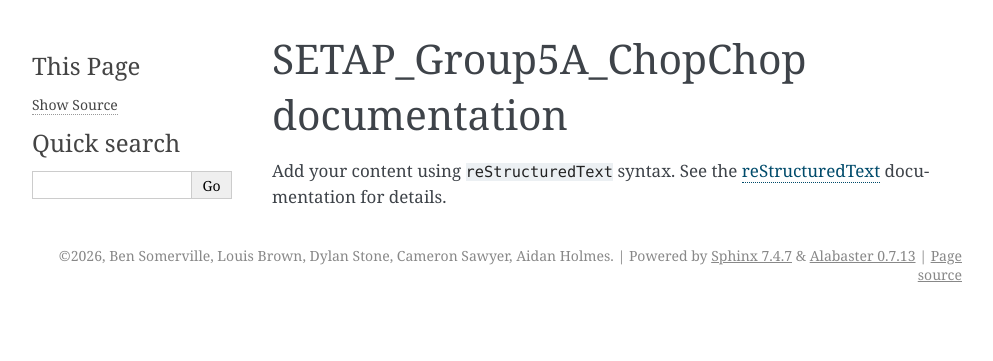
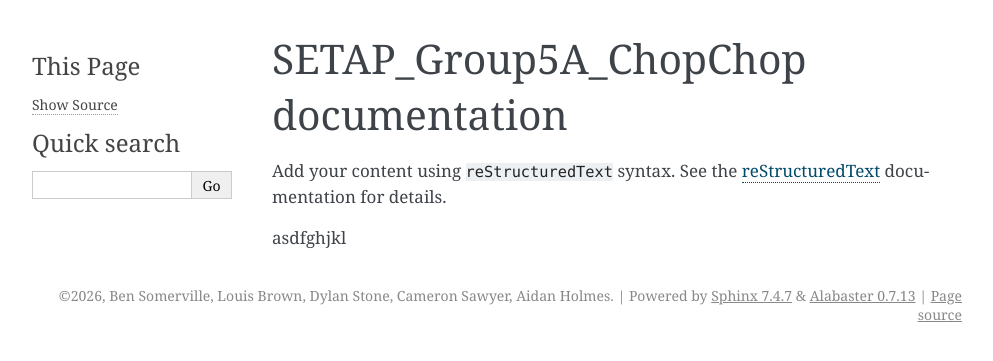
Before and after one commit to SETaP-UoP-5a-ChopChop/Chop_Chop_Documentation, a Sphinx documentation site: the page built from docs/source/index.rst, in a window 1280 px wide. Shown: the top 361 px of the page, without its empty margins (148-1141 px from the left). Built offline with Sphinx 7.4.7, drawn with Linux system fonts in a browser that asks for light colours.

Commit message:
Update index.rst

```diff
--- a/docs/source/index.rst
+++ b/docs/source/index.rst
@@ -14,4 +14,5 @@ documentation for details.
 .. toctree::
    :maxdepth: 2
    :caption: Contents:
-   :asdfghjkl:
+
+asdfghjkl
```
